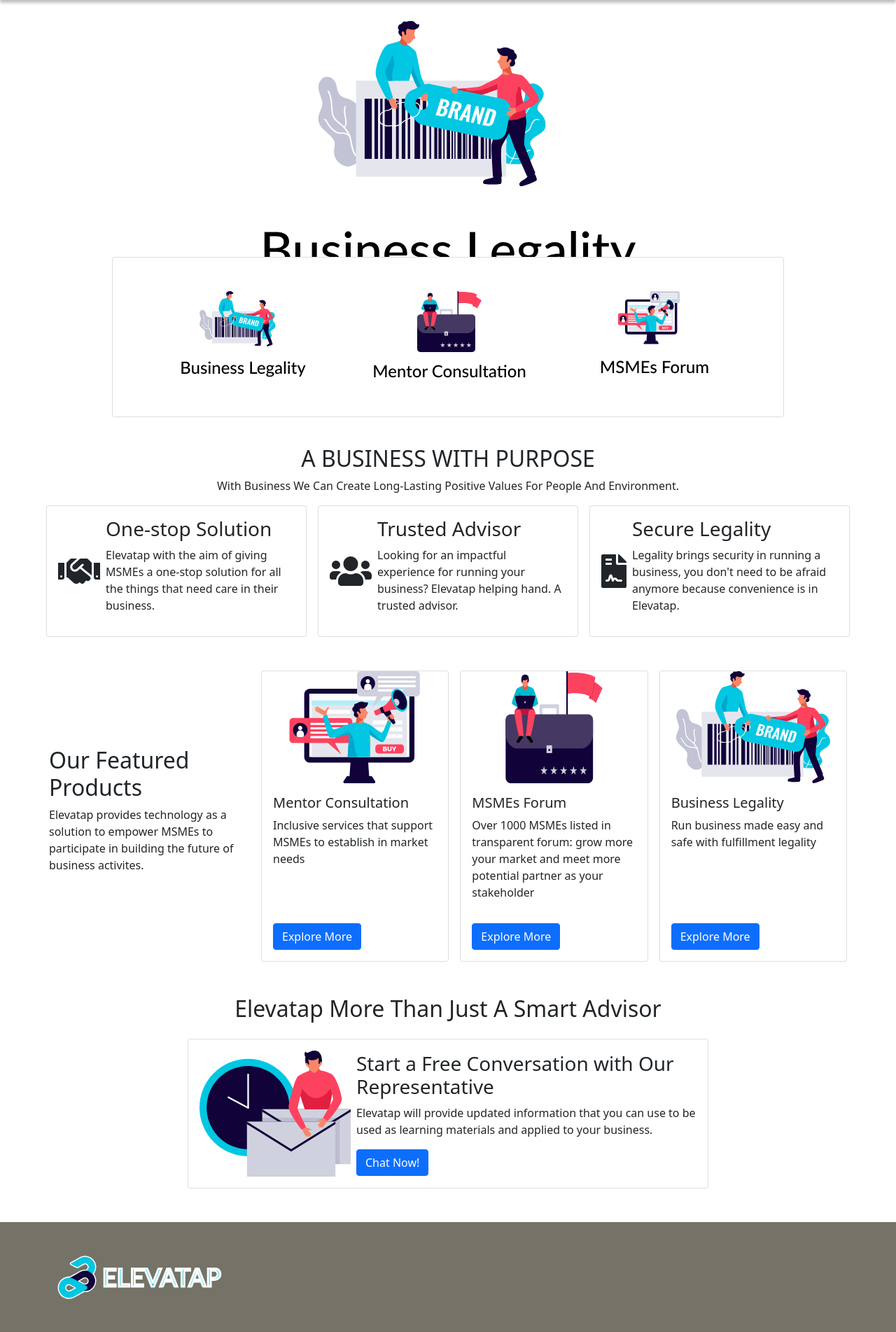
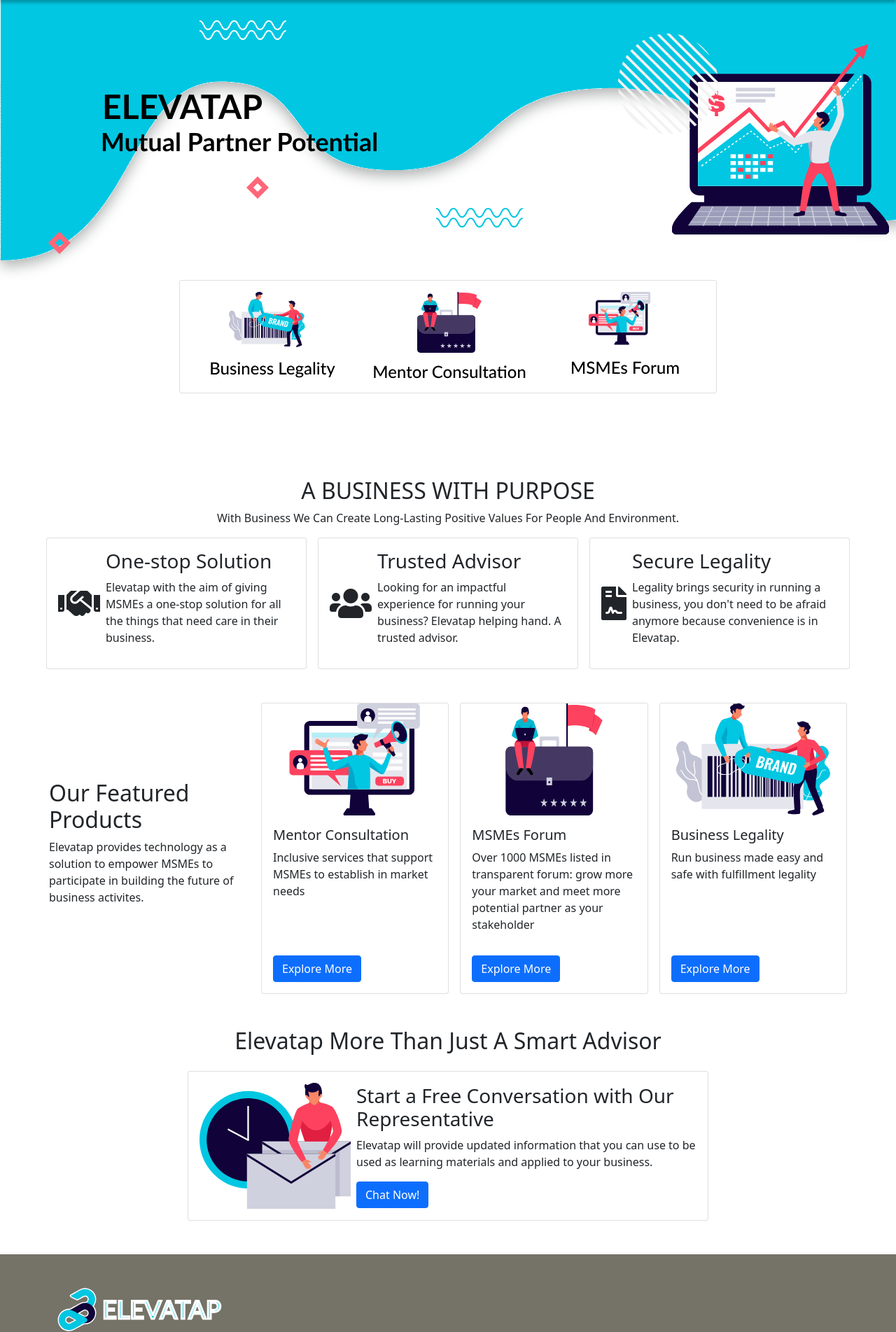
Before and after one commit to EdwardJoko/garudahack-elevatap, a Node server app: page / in a window 1280 px wide; the page is wider, and only the part inside the window is pictured. Shown: the part 91-1994 px from the top of that part at 70% size. Run offline with Node 20, Linux system fonts and the light colour scheme; some libraries are stand-ins or nearby versions.

Commit message:
update homepage background

```diff
--- a/public/css/homepage.css
+++ b/public/css/homepage.css
@@ -1,7 +1,19 @@
-.homepage__cardbutton{
-  top:-40px ;
+.homepage__background{
+  z-index: -3;
+  position: relative;
+  top: -120px;
+  left: -20px;
 }
 
+.homepage__background > img{
+  min-width: 101vw;
+}
+
+.homepage__cardbutton{
+  top:-120px ;
+  height: 162px !important;
+  width: 60%;
+}
 .homepage__smallcard .col-5{
   background-color: #C0C0C0;
 }
--- a/public/css/signin.css
+++ b/public/css/signin.css
@@ -2,7 +2,7 @@
   box-shadow: 0px 4px 4px rgba(0, 0, 0, 0.25);
   font-size: 16px;
   font-weight: 700;
-  margin-bottom: 30px;
+  /* margin-bottom: 30px; */
 }
 
 .nav__background{
--- a/views/homepage.ejs
+++ b/views/homepage.ejs
@@ -15,8 +15,8 @@
 
 <body>
   <%- (include('./navbar.ejs')) %>
-    <div>
-      <div id="carouselExampleCaptions" class="carousel slide" data-bs-ride="carousel">
+    <div class="container-fluid px-0">
+      <!-- <div id="carouselExampleCaptions" class="carousel slide" data-bs-ride="carousel">
         <div class="carousel-indicators">
           <button type="button" data-bs-target="#carouselExampleCaptions" data-bs-slide-to="0" class="active"
             aria-current="true" aria-label="Slide 1"></button>
@@ -29,22 +29,22 @@
           <div class="carousel-item active">
             <img src="/images/Button_Legality.svg" class="d-block w-100" alt="...">
             <div class="carousel-caption d-none d-md-block">
-              <!-- <h5>First slide label</h5>
-              <p>Some representative placeholder content for the first slide.</p> -->
+              <h5>First slide label</h5>
+              <p>Some representative placeholder content for the first slide.</p>
             </div>
           </div>
           <div class="carousel-item">
             <img src="/images/Button_Legality.svg" class="d-block w-100" alt="...">
             <div class="carousel-caption d-none d-md-block">
-              <!-- <h5>Second slide label</h5>
-              <p>Some representative placeholder content for the second slide.</p> -->
+              <h5>Second slide label</h5>
+              <p>Some representative placeholder content for the second slide.</p>
             </div>
           </div>
           <div class="carousel-item">
             <img src="/images/Button_Legality.svg" class="d-block w-100" alt="...">
             <div class="carousel-caption d-none d-md-block">
-              <!-- <h5>Third slide label</h5>
-              <p>Some representative placeholder content for the third slide.</p> -->
+              <h5>Third slide label</h5>
+              <p>Some representative placeholder content for the third slide.</p>
             </div>
           </div>
         </div>
@@ -58,10 +58,13 @@
           <span class="carousel-control-next-icon" aria-hidden="true"></span>
           <span class="visually-hidden">Next</span>
         </button>
+      </div> -->
+      <div class="homepage__background">
+        <img src="/images/Home_background.svg" class="" alt="">
       </div>
       <!-- div bar -->
       <div class="d-flex justify-content-center ">
-        <div class="card flex-row justify-content-around h-25 w-75 p-5 homepage__cardbutton">
+        <div class="card flex-row justify-content-around p-3 homepage__cardbutton">
           <div>
             <a href="#"><img src="/images/Button_Legality.svg" alt="" class="img-fluid"></a>
           </div>
```
Also changed, not shown: public/images/Home_background.svg (added).
